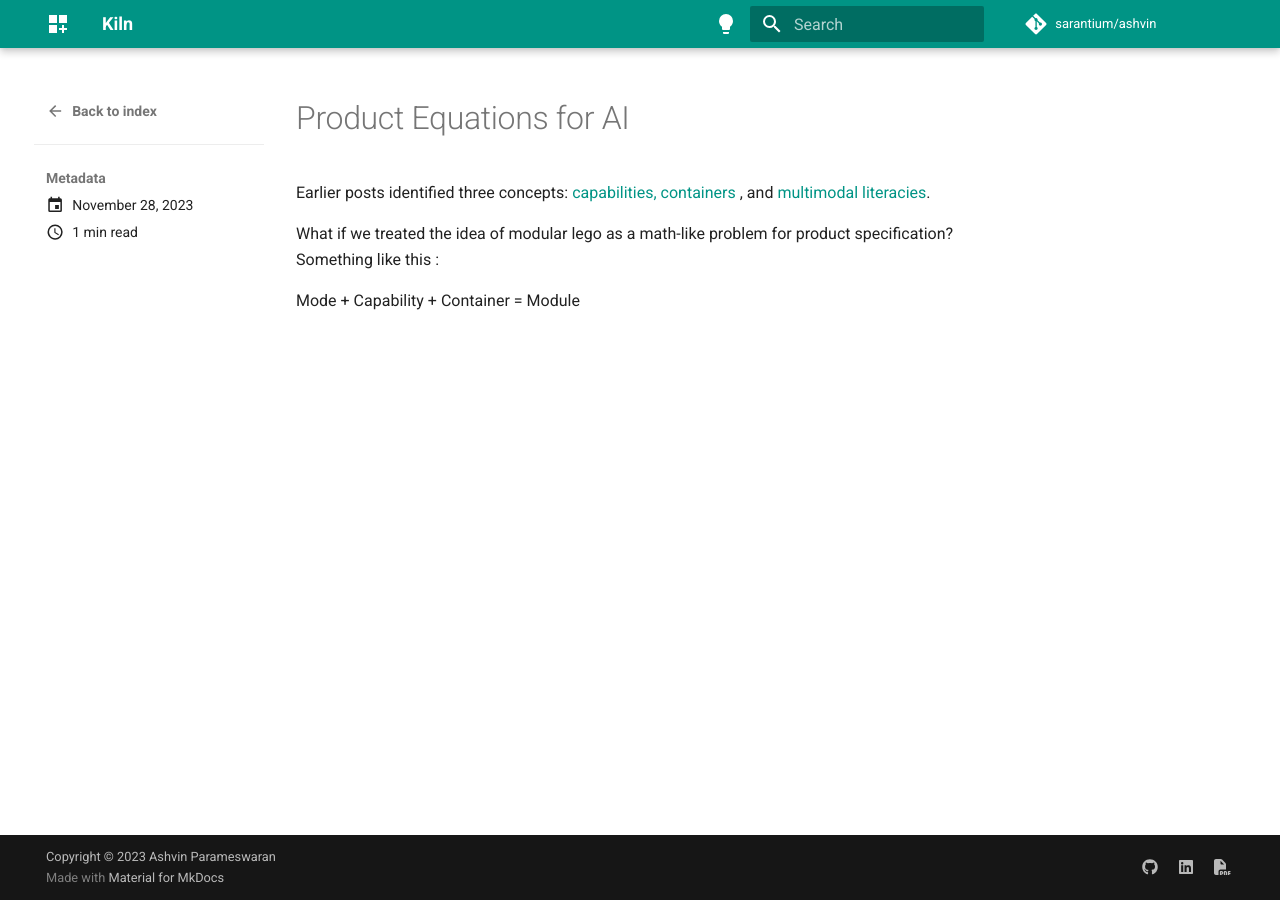
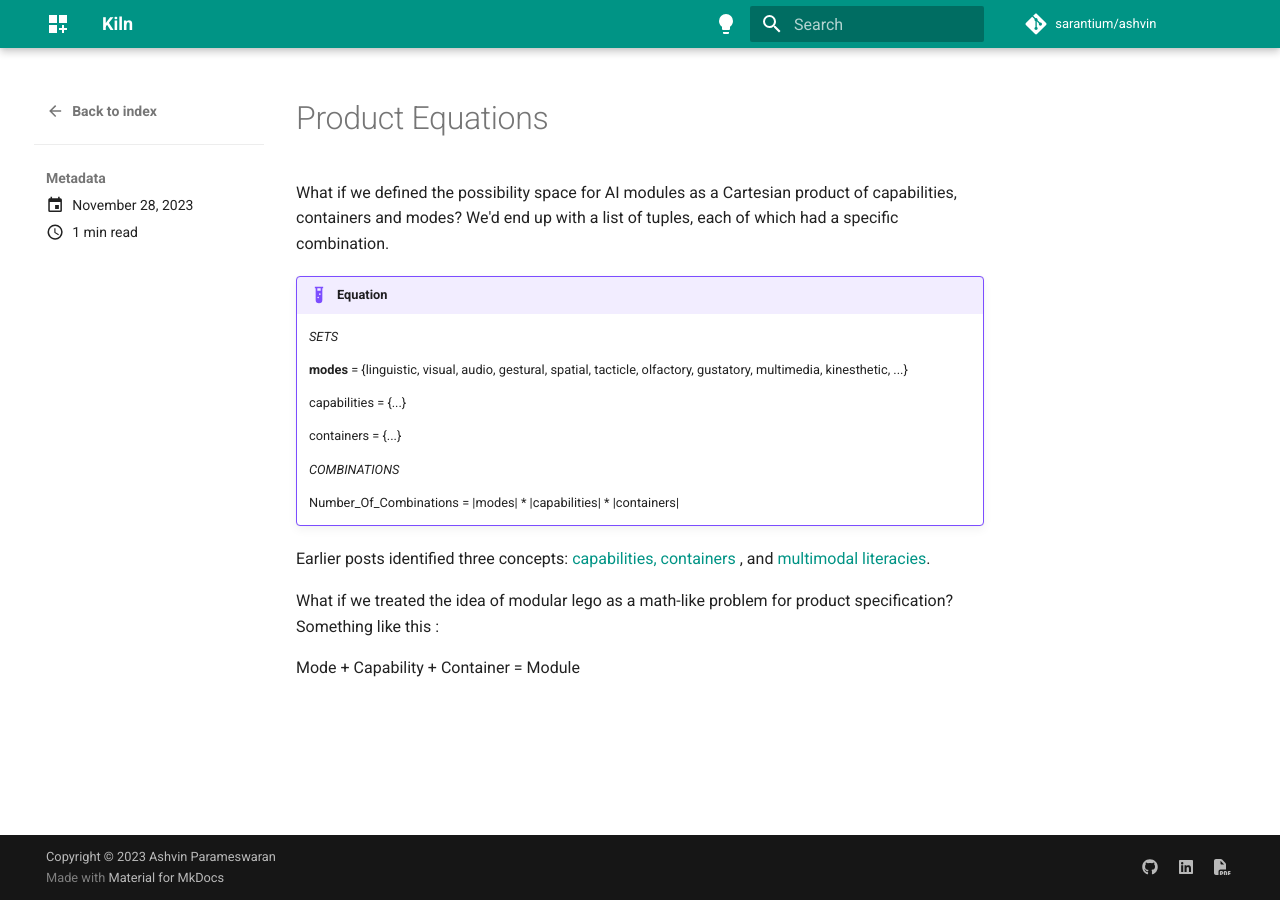
Before and after one commit to sarantium/ashvin, an MkDocs documentation site: the page built from docs/blog/posts/2023-11-28.md, in a window 1280 px wide. Built offline with MkDocs 1.6.1 and Material for MkDocs 9.7.7, drawn with Linux system fonts in a browser that asks for light colours; comment, search, counter and statistics services are not loaded.

```diff
--- a/docs/blog/posts/2023-11-28.md
+++ b/docs/blog/posts/2023-11-28.md
@@ -1,9 +1,26 @@
 ---
-title: Product Equations for AI
+title: Product Equations
 date: 2023-11-28
 tags:
   - product
 ---
+
+What if we defined the possibility space for AI modules as a Cartesian product of capabilities, containers and modes? We'd end up with a list of tuples, each of which had a specific combination.
+
+!!! example "Equation"
+
+    *SETS*
+
+
+    **modes** = {linguistic, visual, audio, gestural, spatial, tacticle, olfactory, gustatory, multimedia, kinesthetic, ...}
+
+    capabilities = {...}
+
+    containers = {...}
+
+    *COMBINATIONS*
+
+    Number_Of_Combinations = |modes| * |capabilities| * |containers|
 
 Earlier posts identified three concepts: [capabilities, containers](2023-11-26.md) , and [multimodal literacies](2023-11-27.md).
 
--- a/mkdocs.yml
+++ b/mkdocs.yml
@@ -23,7 +23,9 @@ theme:
         name: Switch to light mode
 plugins:
   - search
-  - blog
+  - blog:
+      archive: true
+      archive_name: History
 
 extra:
   social:
```
Also changed, not shown: docs/README.md (+1 -1 lines).
